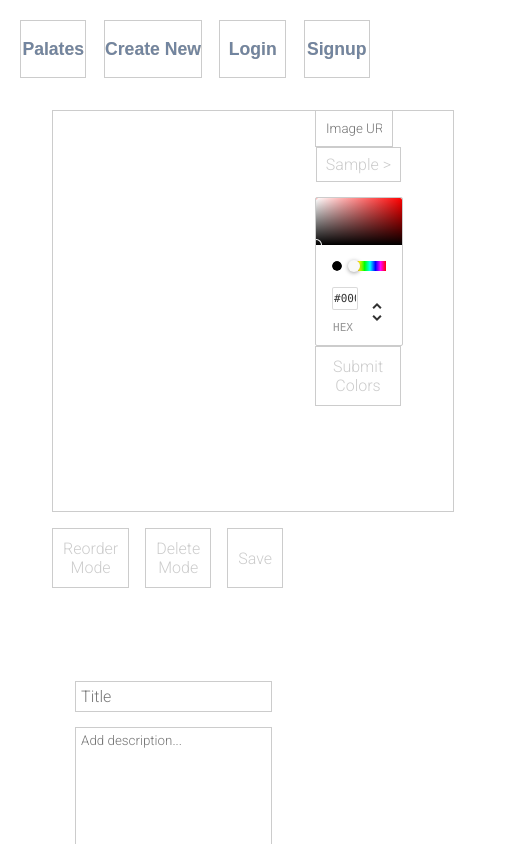
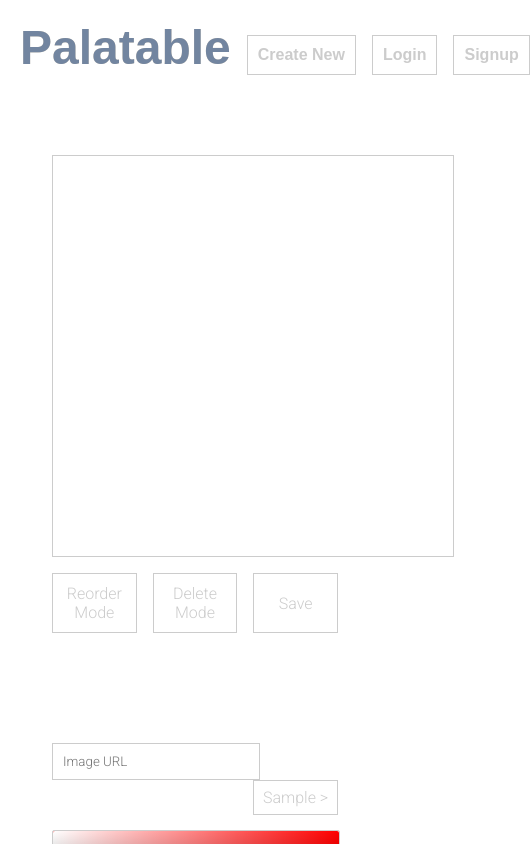
Before and after one commit to joshlacey/Palettable, a React (Create React App) app: page /edit in a window 390 px wide. Shown: the top 844 px of the page, 530 px wide, since content can reach past the window. Built offline with nearby package versions, Linux system fonts and the light colour scheme; a web font is replaced by a local one.

Commit message:
styling done

```diff
--- a/src/component/Nav.js
+++ b/src/component/Nav.js
@@ -7,17 +7,21 @@
 
   componentDidMount = () => {
     const navItems = document.querySelectorAll('.nav-wrapper')
-    navItems.forEach(c => c.addEventListener('mouseenter', this.hoverin))
-    navItems.forEach(c => c.addEventListener('mouseleave', this.hoverout))
+    if(!!navigator.userAgent.match(/iPad/g)) {
+      null
+    } else {
+      navItems.forEach(c => c.addEventListener('mouseenter', this.hoverin))
+      navItems.forEach(c => c.addEventListener('mouseleave', this.hoverout))
+    }
   }
 
   hoverin (event) {
-    event.target.children[0].style.transform="translate(-40px, 0)"
-    event.target.children[2].style.transform="translate(40px, 0)"
+    event.target.children[1].style.transform="translate(60px, 30px)"
+    event.target.children[2].style.transform="translate(120px, 60px)"
   }
 
   hoverout (event) {
-    event.target.children[0].style.transform="translate(0, 0)"
+    event.target.children[1].style.transform="translate(0, 0)"
     event.target.children[2].style.transform="translate(0, 0)"
   }
 
@@ -27,14 +31,19 @@
     return(
       <div className={'navbar'} >
         <Link to='/palates'>
-          <NavItem title={'Palates'}/>
+          <div className={'nav-wrapper'}>
+            <p className={'overlap text'}>Palatable</p>
+            <p className={'overlap text2'}>Palatable</p>
+            <p className={'overlap text3'}>Palatable</p>
+          </div>
         </Link>
         <Link to='/edit'>
-          <NavItem title={'Create New'}/>
+          <div className={'nav-item nav-item-red'}>Create New</div>
         </Link>
-        {hasToken ? <Link to='/logout'><NavItem title={'Logout'}/></Link> : <Link to='/login'><NavItem title={'Login'}/></Link> }
-        {hasToken ? null : <Link to='/signup'><NavItem title={'Signup'}/></Link> }
-        {hasToken ? <Link to={`/${username}/palates`}><NavItem title={'Your Palates'}/></Link> : null }
+        {hasToken ? <Link to={`/${username}/palates`}><div className={'nav-item nav-item-green'}>Your Palates</div></Link> : null }
+        {hasToken ? <Link to='/logout'><div className={'nav-item nav-item-blue'}>Logout</div></Link> : <Link to='/login'><div className={'nav-item nav-item-green'}>Login</div></Link> }
+        {hasToken ? null : <Link to='/signup'><div className={'nav-item nav-item-blue'}>Signup</div></Link> }
+
       </div>
     )
   }
--- a/src/component/main/MyPalates.js
+++ b/src/component/main/MyPalates.js
@@ -3,6 +3,9 @@
 import { Link } from 'react-router-dom'
 import { connect } from 'react-redux'
 import { getMyPalates } from '../../actions/userServices'
+// import { updatePalate } from '../../actions/palate'
+import '../../index.css'
+// import NoteForm from '../notes/NoteForm'
 
 class MyPalates extends React.Component {
 
@@ -23,7 +26,7 @@
   render() {
     const styling = {display: 'grid', gridTemplateColumns: 'repeat(3, 1fr)'}
     const ps = this.props.palates
-    const palates = ps.length ? ps.map((p,i) => <Link key={i} to={`/palates/${p.id}`}><Palate key={i} svg={p.data.copy.join('')}/></Link>) : null
+    const palates = ps.length ? ps.map((p,i) => <Link key={i} to={`/palates/${p.id}`}><Palate key={i} svg={p.data.copy.join('')}/><p style={{color: '#ccc'}}>{p.data.title}</p></Link>) : null
     return (
       <div className={'main-palates-wrapper'}>
       { this.props.loading ? this.loading() : palates }
@@ -36,7 +39,9 @@
   return {
     updateAfterDelete: state.user.updateAfterDelete,
     palates: state.user.palates,
-    loading: state.user.loading
+    loading: state.user.loading,
+    // note: state.palate.note,
+    // title: state.palate.title
   }
 }
 
@@ -44,7 +49,10 @@
   return {
     getMyPalates: () => {
       dispatch(getMyPalates())
-    }
+    },
+    // updatePalate: (title, note) => {
+    //   dispatch(updatePalate(title, note))
+    // }
   }
 }
 
--- a/src/component/main/Palate.js
+++ b/src/component/main/Palate.js
@@ -17,9 +17,8 @@
 
     return(
       <div className={"main-palate-items"}>
-        <div>
-        </div>
-        <svg width={'100%'} height={'auto'} id={'rePalate'} >
+        <div></div>
+        <svg height='auto' id={'rePalate'} >
           {svg}
         </svg>
       </div>
--- a/src/component/palate/SVGContainer.js
+++ b/src/component/palate/SVGContainer.js
@@ -158,7 +158,7 @@
     const elements = this.props.palateEls.map((e, i) =>  <SVGElement key={`key${e.id}`} hoverData={this.hoverData} reorder={this.reorder} deleteEl={this.deleteEl} reorderMode={this.state.reorderMode} deleteMode={this.state.deleteMode} id={`id${e.id}`} fill={e.fill} size={e.size} position={e.position}/>)
     //const colors = this.props.colorsContainer.map((e, i) => <ColorItemComp height={'20px'} color={e}/>)
     return (
-      <div style={{display: 'grid', gridTemplateColumns: 'repeat(3, 1fr)', justifyContent: 'center', gridGap: '1em'}}id='#palateContainer'>
+      <div style={{display: 'grid', gridTemplateColumns: 'repeat(3, 1fr)', justifyContent: 'center', gridGap: '1em'}} id='#palateContainer'>
         <div style={{gridColumn: '1/4', marginLeft: 'auto', marginRight: 'auto'}}>
           <svg ref={(palate) => this.palate = palate} style={{display: 'grid', gridColumn: '1/2', border: "1px solid #ccc"}} width={'400px'} height={'400px'} id={'mainContainer'} viewBox={"0 0 400 400"}>
             {elements}
--- a/src/component/uploader/ColorsContainer.js
+++ b/src/component/uploader/ColorsContainer.js
@@ -80,7 +80,7 @@
           </div>
           <ChromePicker disableAlpha={true} color={this.state.pickerColor} onChangeComplete={this.handleSlider}/>
         </div>
-        <button style={{width: '100%'}} className={'nice-button'} onClick={this.submitColors}>Submit Colors</button>
+        <button style={{width: '100%', marginTop: '15px'}} className={'nice-button'} onClick={this.submitColors}>Submit Colors</button>
       </div>
   )
 }
--- a/src/index.css
+++ b/src/index.css
@@ -13,6 +13,7 @@
 
 a:link {
   text-decoration: none;
+  color: #ccc;
 }
 
 textarea:focus, input:focus {
@@ -25,6 +26,8 @@
 }
 
 textarea, input, button{font-family:inherit; border: 1px solid #ccc;}
+
+
 /***Navigation***/
 
 .navbar {
@@ -33,20 +36,17 @@
   font-family: 'Droid Sans', sans-serif;
   grid-gap: 1em;
   font-weight: bold;
-  font-size: 1.1em;
+  font-size: 1em;
   white-space: nowrap;
 }
 
 .nav-wrapper {
   display:grid;
   grid-template-columns: 1fr;
-  text-align: center;
-  border: 1px solid #ccc;
+  text-align: left;
+  font-size: 3em;
+  /*border: 1px solid #ccc;*/
   transition: .75s ease-in-out;
-}
-
-.nav-wrapper:hover {
-  border: 1px solid black;
 }
 
 .overlap {
@@ -55,25 +55,51 @@
 }
 
 .text {
+  margin-top: 0;
   color: rgba(255, 0, 0, .33);
+}
+
+.text2 {
+  margin-top: 0;
+  color: rgba(0, 255, 0, .33);
   transition: .75s ease-in-out;
 }
 
-.text2 {
-  color: rgba(0, 255, 0, .33);
-}
-
 .text3 {
+  margin-top: 0;
   color: rgba(0, 0, 255, .33);
   transition: .75s ease-in-out;
 }
 
+.nav-item {
+  border: 1px solid #ccc;
+  text-align: center;
+  padding: 10px;
+  transition: .5s ease-in-out;
+  color: #ccc;
+  margin-top: 15px;
+}
+
+/*.nav-item:hover {
+  color: white;
+}
+
+.nav-item-red:hover {
+  background-color: rgba(255,0,0,.5);
+  border: 1px solid rgba(255,0,0,1);
+}
+
+.nav-item-green:hover {
+  background-color: rgba(0,255,0,.5);
+  border: 1px solid rgba(0,255,0,1);
+}
+
+.nav-item-blue:hover {
+  background-color: rgba(0,0,255,.5);
+  border: 1px solid rgba(0,0,255,1);
+}*/
+
 /***Button***/
-
-/*.palate-button {
-  width: 70%;
-
-}*/
 
 .nice-button {
   background-color: #fff;
@@ -85,10 +111,11 @@
   transition: .5s ease-in-out;
 }
 
-.nice-button:hover {
+/*.nice-button:hover {
   color: #fff;
   background-color: rgba(0, 255, 0, .5);
-}
+  border: 1px solid rgba(0, 255, 0, 1);
+}*/
 
 .nice-button:focus {
   outline:none;
@@ -105,10 +132,11 @@
   transition: .5s ease-in-out;
 }
 
-.mean-button:hover {
+/*.mean-button:hover {
   color: #fff;
   background-color: rgba(255, 0, 0, .75);
-}
+  border: 1px solid rgba(255, 0, 0, 1);
+}*/
 
 .mean-button:focus {
   outline:none;
@@ -124,34 +152,35 @@
     text-align: center;
 }
 
-.main-palate-item-wrapper {
-
-}
 
 .main-palate-items {
   display: grid;
   grid-template-columns: 1fr;
-  border: 1px solid #ccc;
 }
 
 .main-palate-items>div {
-  width: 100%;
+  width: 400px;
+  margin: 0 auto;
   height: 400px;
   grid-column: 1/2;
   grid-row: 1/2;
   background-color: rgba(255,255,255,.5);
   z-index: 2;
   transition: .5s ease-in-out;
+  border: 1px solid #ccc;
 }
 
-.main-palate-items>div:hover {
+/*.main-palate-items>div:hover {
   background-color: rgba(255,255,255, 0);
   z-index: 0;
-}
+}*/
 
 .main-palate-items>svg {
   grid-column: 1/2;
   grid-row: 1/2;
+  display: block;
+  margin: 0 auto;
+  width: 400px;
 }
 
 /***Repalate***/
@@ -172,10 +201,10 @@
   margin-top: 20px;
 }
 
-.color-item-wrapper:hover {
+/*.color-item-wrapper:hover {
   border: 1px solid #ccc;
   color: black;
-}
+}*/
 
 .color-item-wrapper>div {
   float: left;
@@ -192,15 +221,14 @@
 .svg-edit {
   padding: 2em;
   display: grid;
-  grid-template-columns: 2fr 1fr;
-  grid-gap: 2em;
+  grid-template-columns: 1fr 1fr;
+  grid-gap: 4em;
   grid-auto-rows: minmax(200px, auto);
 }
 
 /***NoteForm***/
 
 .note-form {
-  width: 80%;
   margin: 0 auto 0;
 }
 
@@ -253,22 +281,95 @@
   transition: .5s ease-in-out;
 }
 
-.login-form:hover {
+/*.login-form:hover {
   border: 1px solid black;
-}
+}*/
 
 .login-form>h1 {
   transition: .5s ease-in-out;
 }
 
-.login-form>h1:hover {
+/*.login-form>h1:hover {
   color: black;
-}
+}*/
 
 
 .login-form>input {
   margin-bottom: 20px;
   padding: 5px;
+}
+
+@media (hover: hover) {
+
+  .nav-item:hover {
+    color: white;
+  }
+
+  .nav-item-red:hover {
+    background-color: rgba(255,0,0,.5);
+    border: 1px solid rgba(255,0,0,1);
+  }
+
+  .nav-item-green:hover {
+    background-color: rgba(0,255,0,.5);
+    border: 1px solid rgba(0,255,0,1);
+  }
+
+  .nav-item-blue:hover {
+    background-color: rgba(0,0,255,.5);
+    border: 1px solid rgba(0,0,255,1);
+  }
+
+  .nice-button:hover {
+    color: #fff;
+    background-color: rgba(0, 255, 0, .5);
+    border: 1px solid rgba(0, 255, 0, 1);
+  }
+
+  .mean-button:hover {
+    color: #fff;
+    background-color: rgba(255, 0, 0, .75);
+    border: 1px solid rgba(255, 0, 0, 1);
+  }
+
+  .main-palate-items>div:hover {
+    background-color: rgba(255,255,255, 0);
+    z-index: 0;
+  }
+
+  .color-item-wrapper:hover {
+    border: 1px solid #ccc;
+    color: black;
+  }
+
+  .login-form:hover {
+    border: 1px solid black;
+  }
+
+  .login-form>h1:hover {
+    color: black;
+  }
+
+}
+
+
+/***FOR IPAD***/
+
+@media only screen and (min-device-width : 768px) and (max-device-width : 1024px) and (orientation : portrait) {
+  .main-palates-wrapper {
+      grid-template-columns: repeat(2, 1fr);
+  }
+
+  .svg-edit {
+    grid-template-columns: 1fr;
+  }
+
+  .main-palate-items>div {
+    width: 100%;
+  }
+  .main-palate-items>svg {
+    width: 100%;
+  }
 }
 
 /***Reset***/
--- a/src/reducers/palateReducer.js
+++ b/src/reducers/palateReducer.js
@@ -1,4 +1,4 @@
-export default function palateReducer(state={ palate: "", screenShot: false, saving: false, current: [], otherPalate: [] }, action) {
+export default function palateReducer(state={ palate: "", title: "", note: "", screenShot: false, saving: false, current: [], otherPalate: [] }, action) {
   switch (action.type) {
     case "PALATE_SAVED":
         return {...state, palate: action.payload, saving: false, title: "", note: "" }
@@ -18,6 +18,8 @@
         return {...state, title: action.payload }
     case "NOTE":
         return {...state, note: action.payload}
+    // case "UPDATE_TITLE_NOTE":
+    //     return {...state, note: "", title: ""}
     default:
       return state
   }
--- a/src/snap/dragCallbacks.js
+++ b/src/snap/dragCallbacks.js
@@ -1,10 +1,25 @@
 export const move = function(dx,dy) {
+
+  // for future testing of drag feature
+        //   var clientX, clientY;
+        // if( (typeof dx == 'object') && ( dx.type == 'touchmove') ) {
+        //     clientX = dx.changedTouches[0].clientX;
+        //     clientY = dx.changedTouches[0].clientY;
+        //     dx = clientX - this.data('ox');
+        //     dy = clientY - this.data('oy');
+        // }
     this.attr({
                 transform: this.data('origTransform') + (this.data('origTransform') ? "T" : "t") + [dx, dy]
             });
 }
 
-export const start = function() {
+export const start = function(x,y) {
+// for future testing of drag feature
+  // if( (typeof x == 'object') && ( x.type == 'touchstart') ) {
+  //       x.preventDefault();
+  //       this.data('ox', x.changedTouches[0].clientX );
+  //       this.data('oy', x.changedTouches[0].clientY );
+  //   }
         this.data('origTransform', this.transform().local );
 }
 export const stop = function() {
--- a/src/snap/scale.js
+++ b/src/snap/scale.js
@@ -3,7 +3,7 @@
         if( dragging == false ) {
                 dragging = true;
                 var bb = el.getBBox();
-                var handle = s.rect(bb.x+bb.width, bb.y+bb.height/2, 10,10).attr({class: 'handler'});
+                var handle = s.circle(bb.x+bb.width, bb.y+bb.height/2, 10).attr({class: 'handler'});
                 handleGroup = s.group(el, handle);
                 //console.log("handleGroup", handleGroup)
                 handleGroup.drag(moveAHF,startAHF,stopAHF);
```
Also changed, not shown: src/actions/palate.js (+25 -0 lines).
